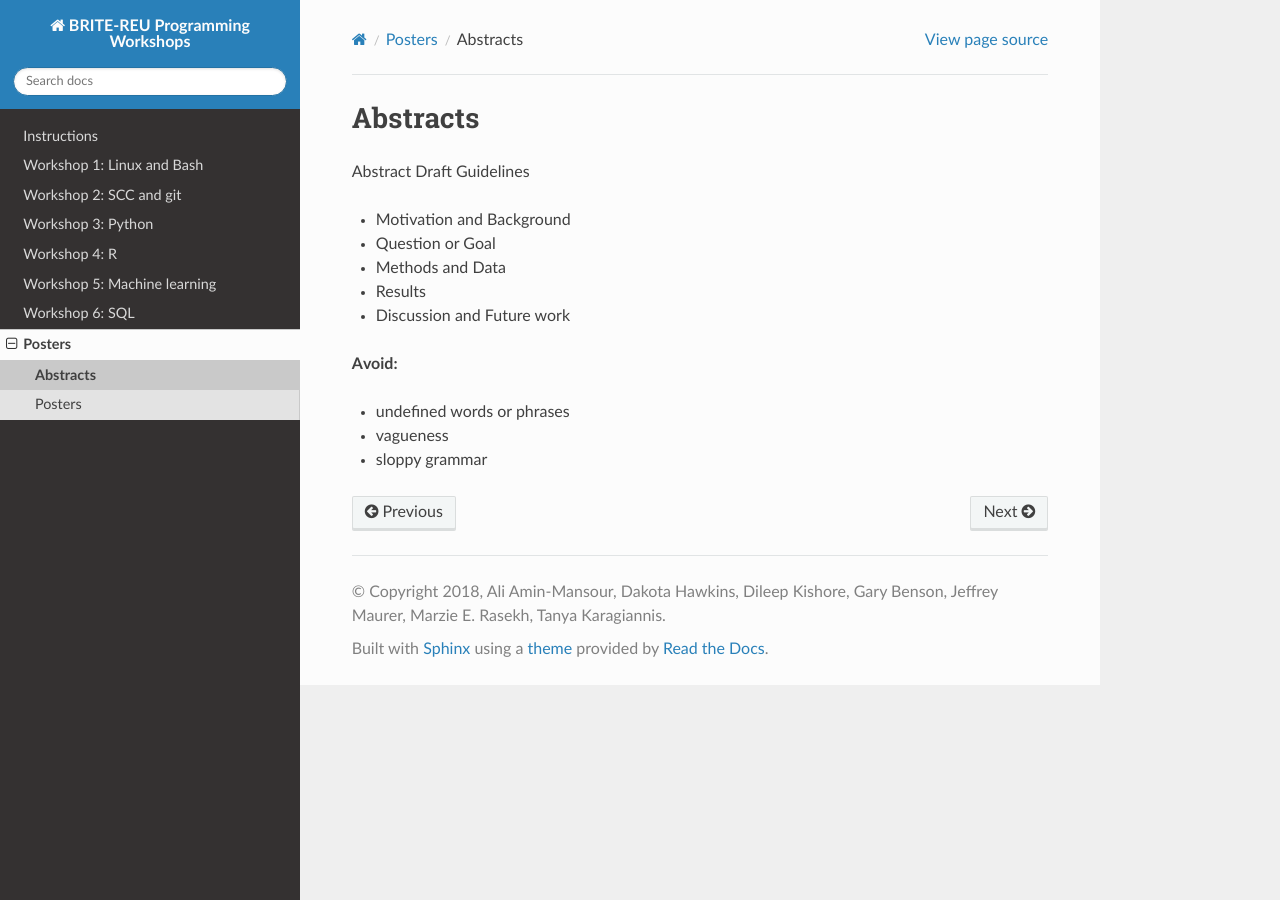
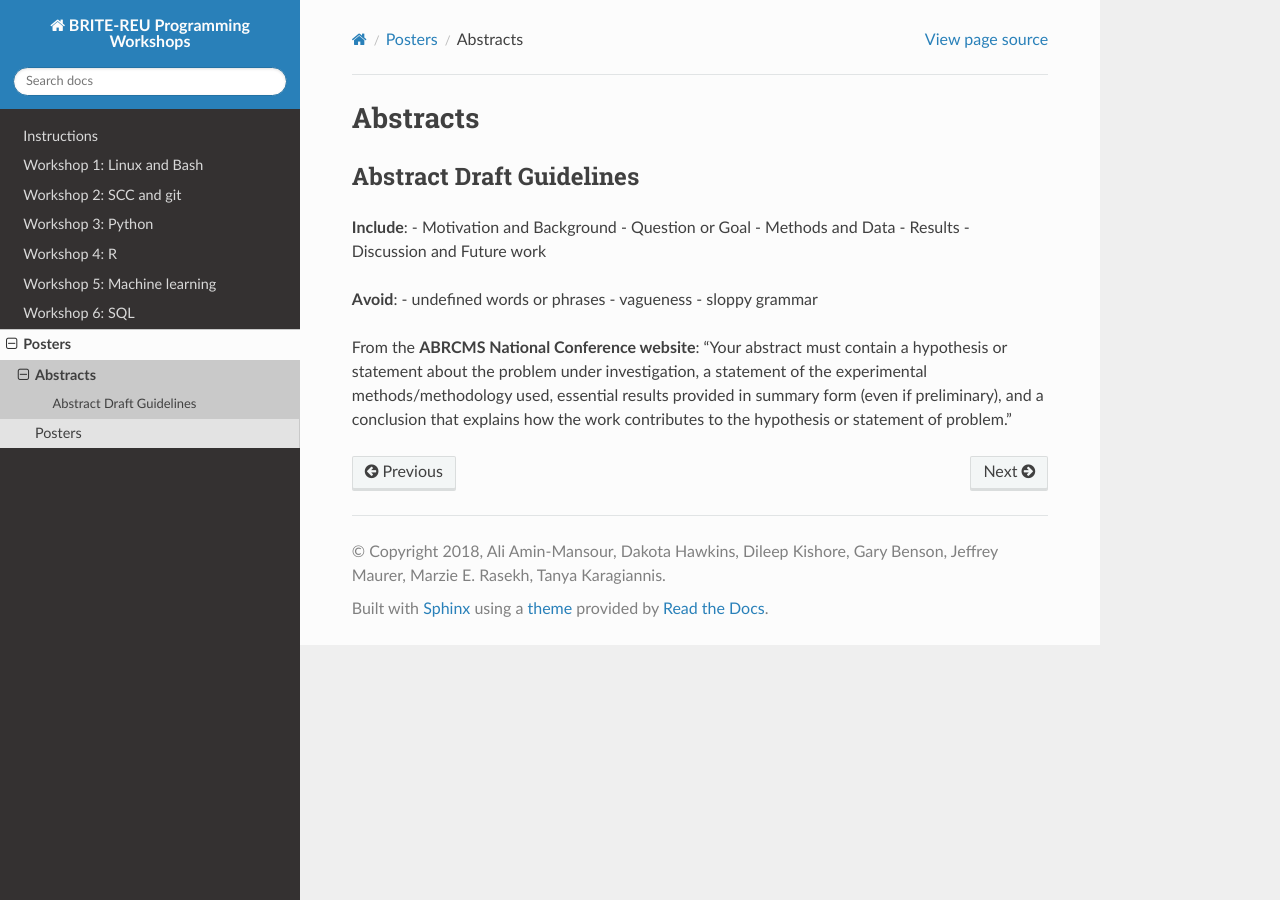
Before and after one commit to BRITE-REU/programming-workshops, a Sphinx documentation site: the page built from source/workshops/07_posters/Abstracts.rst, in a window 1280 px wide. Built offline with Sphinx 7.4.7 and the Read the Docs theme 2.0.0, drawn with Linux system fonts in a browser that asks for light colours.

Commit message:
Update Abstracts.rst

```diff
--- a/source/workshops/07_posters/Abstracts.rst
+++ b/source/workshops/07_posters/Abstracts.rst
@@ -3,16 +3,20 @@
 Abstracts
 =====================
 
+--------------------------
 Abstract Draft Guidelines
+--------------------------
 
+**Include**:
 - Motivation and Background
 - Question or Goal
 - Methods and Data
 - Results
 - Discussion and Future work
 
-**Avoid:**
-
+**Avoid**:
 - undefined words or phrases
 - vagueness
 - sloppy grammar
+
+From the **ABRCMS National Conference website**: "Your abstract must contain a hypothesis or statement about the problem under investigation, a statement of the experimental methods/methodology used, essential results provided in summary form (even if preliminary), and a conclusion that explains how the work contributes to the hypothesis or statement of problem."
```
